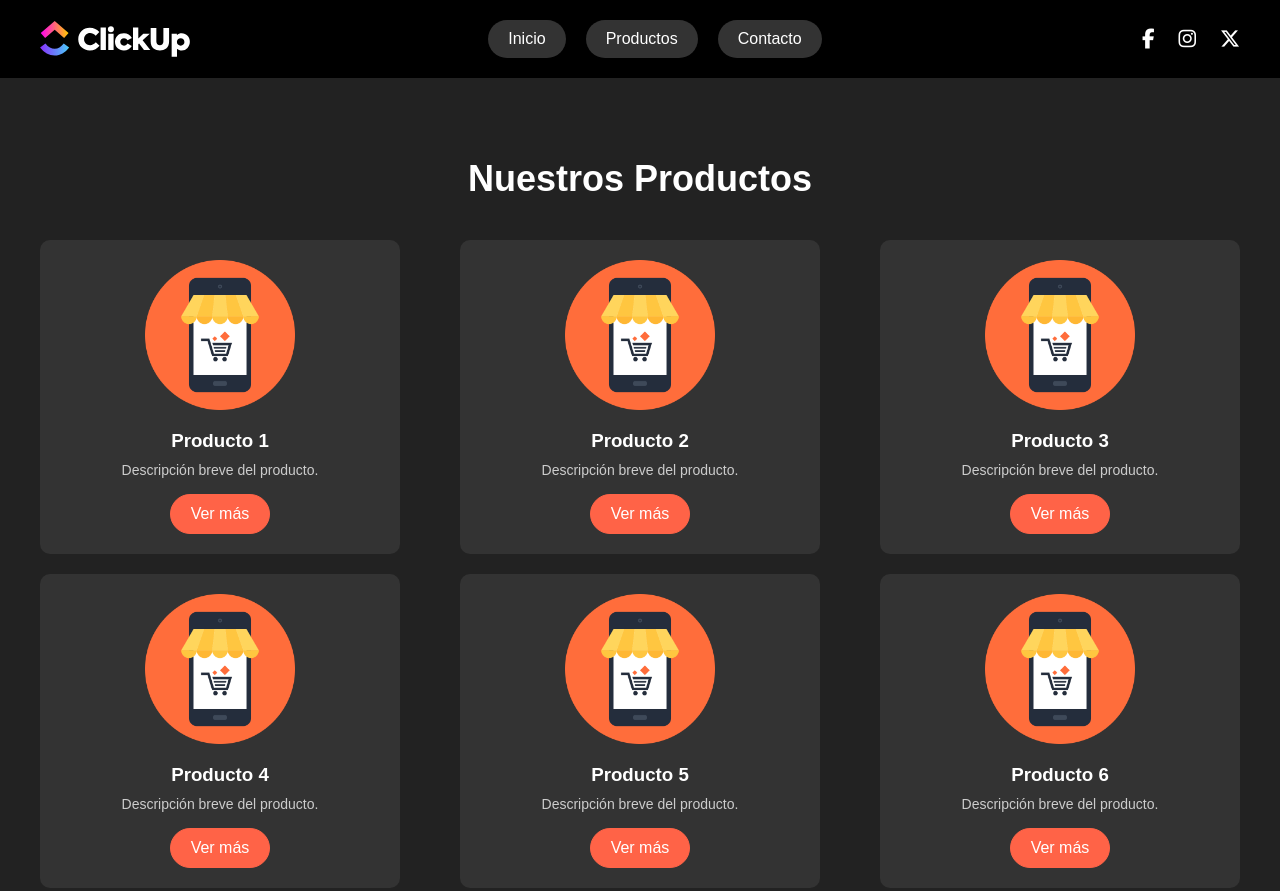
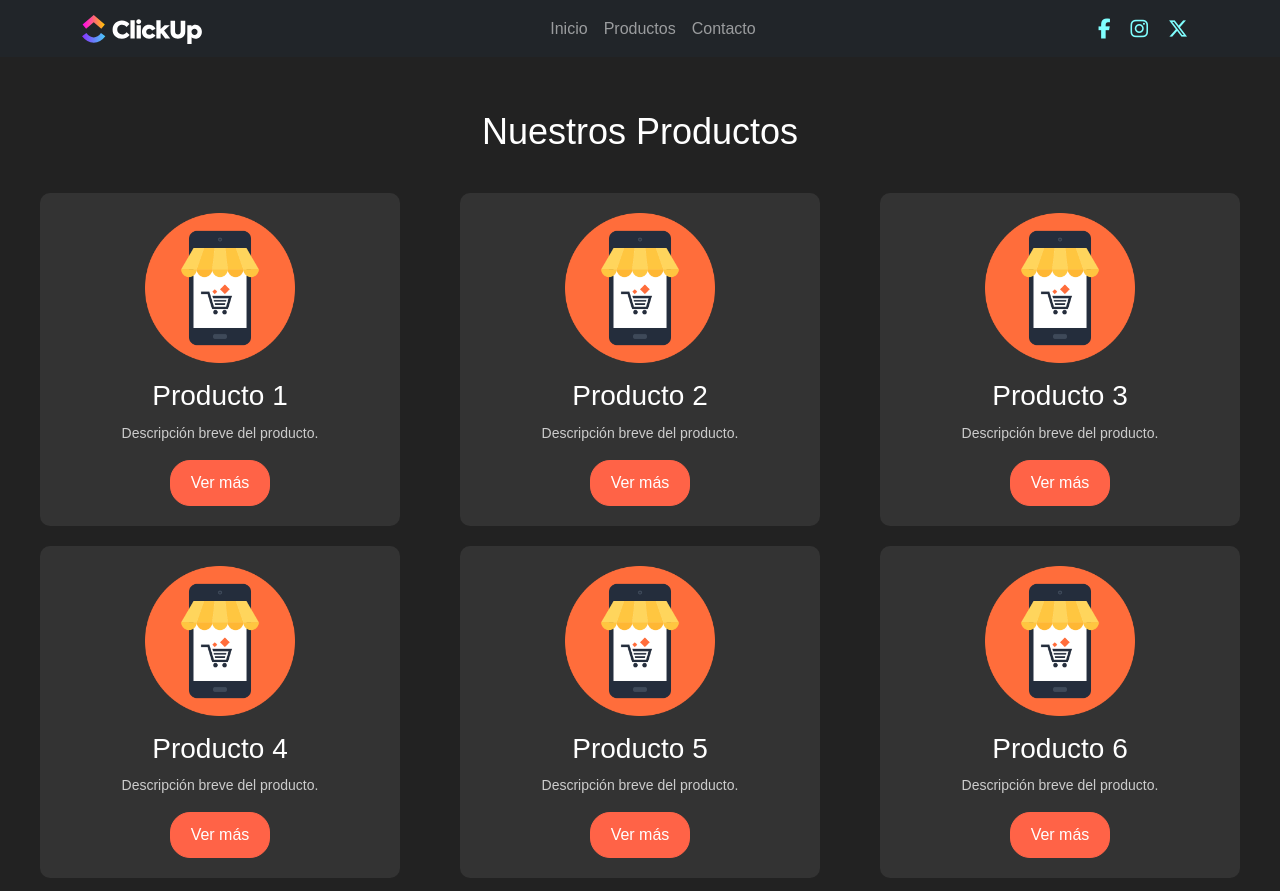
Before and after one commit to siriusharpei/coderhouse_comision96500, a plain HTML site: page pages/products.html in a window 1280 px wide. Shown: the top 891 px of the page. Drawn offline with nearby package versions, Linux system fonts and the light colour scheme.

Commit message:
Agrego menú responsive y ajustes generales

```diff
--- a/css/styles.css
+++ b/css/styles.css
@@ -8,6 +8,7 @@ body {
   background-color: #111;
   color: white;
   font-family: Arial, sans-serif;
+  padding-top: 30px;
 }
 
 .content {
@@ -16,11 +17,31 @@ body {
   padding: 0 40px;
 }
 
-/* HEADER */
+/* --- HEADER --- */
 
 .header {
   background-color: #000;
 }
+
+.navbar-nav {
+  margin: 0 auto; /* empuja el menú al centro */
+}
+
+.navbar .nav-link::after {
+  content: '';
+  position: absolute;
+  bottom: 0;
+  left: 0;
+  width: 0%;
+  height: 2px;
+  background-color: #d67b2a;
+  transition: width 0.3s;
+}
+
+.navbar .nav-link:hover::after {
+  width: 100%;
+}
+
 
 .header .content {
   display: flex;
@@ -59,14 +80,16 @@ body {
 
 .fa-brands {
   font-size: 20px;
+  padding: 10px;
   cursor: pointer;
+  color: rgb(128, 255, 255);
 }
 
 .fa-brands:hover {
   color: tomato;
 }
 
-/* HERO */
+/* --- HERO --- */
 .hero {
   background: tomato url("../img/hero.jpg");
   background-position: center;
@@ -103,7 +126,7 @@ body {
   background-color: #333;
 }
 
-/* PRODUCTS */
+/* --- PRODUCTS --- */
 
 .products {
   background-color: #222;
@@ -165,7 +188,7 @@ body {
   border: #fff solid 1px;
 }
 
-/* CONTACT */
+/* --- CONTACT --- */
 
 .contact {
   background-color: #222;
@@ -217,9 +240,30 @@ body {
   overflow: hidden;
 }
 
-/* FOOTER */
+/* --- FOOTER --- */
 .footer {
   text-align: center;
   padding: 20px 0;
   background-color: #000;
 }
+
+
+/* --- Ajuste para pantallas pequeñas - mobile --- */
+
+@media (max-width: 991px) {
+  .navbar-nav {
+    align-items: center;     /* centra verticalmente en menú colapsado */
+  }
+
+  .navbar .nav-link {
+    font-size: 1.1rem;
+    margin: 8px 0;
+  }
+
+  .fa-brands {
+    margin-top: 15px;
+    padding: 10px;
+    justify-content: center;
+  }
+
+}
--- a/pages/products.html
+++ b/pages/products.html
@@ -5,6 +5,7 @@
     <meta charset="UTF-8">
     <meta name="viewport" content="width=device-width, initial-scale=1.0">
     <title>Products</title>
+    <link href="https://cdn.jsdelivr.net/npm/bootstrap@5.3.3/dist/css/bootstrap.min.css" rel="stylesheet" integrity="sha384-QWTKZyjpPEjISv5WaRU9OFeRpok6YctnYmDr5pNlyT2bRjXh0JMhjY6hW+ALEwIH" crossorigin="anonymous">
     <link rel="stylesheet" href="../css/styles.css">
     <link rel="stylesheet" href="https://cdnjs.cloudflare.com/ajax/libs/font-awesome/6.6.0/css/all.min.css">
 </head>
@@ -13,7 +14,7 @@
 
     <!-- HEADER -->
     <header class="header">
-        <div class="content">
+        <!-- <div class="content">
             <img src="../img/logo-dark-transparent.svg" alt="Logo" class="logo">
 
             <nav class="menu">
@@ -27,7 +28,30 @@
                 <i class="fa-brands fa-instagram"></i>
                 <i class="fa-brands fa-x-twitter"></i>
             </div>
-        </div>
+        </div> -->
+
+        <nav class="navbar navbar-expand-lg navbar-dark bg-dark fixed-top">
+            <div class="container">
+            <a class="navbar-brand" href="../index.html">
+             <img src="../img/logo-dark-transparent.svg" alt="Logo" width="120">
+             </a>
+             <button class="navbar-toggler" type="button" data-bs-toggle="collapse" data-bs-target="#navbarNav" aria-controls="navbarNav" aria-expanded="false" aria-label="Toggle navigation">
+              <span class="navbar-toggler-icon"></span>
+             </button>
+             <div class="collapse navbar-collapse justify-content-end" id="navbarNav">
+             <ul class="navbar-nav">
+                  <li class="nav-item"><a class="nav-link" href="../index.html">Inicio</a></li>
+                  <li class="nav-item"><a class="nav-link" href="./products.html">Productos</a></li>
+                 <li class="nav-item"><a class="nav-link" href="./contact.html">Contacto</a></li>
+                </ul>
+            <div class="navbar-social d-flex justify-content-center mt-3 mt-lg-0">
+                 <a href="#"><i class="fa-brands fa-facebook-f"></i></a>
+                 <a href="#"><i class="fa-brands fa-instagram"></i></a>
+                 <a href="#"><i class="fa-brands fa-x-twitter"></i></a>
+            </div>
+            </div>
+            </div>
+        </nav>
     </header>
 
     <!-- PRODUCTS -->
@@ -85,6 +109,7 @@
     <footer class="footer">
         <p>© 2025 eCommerce. Todos los derechos reservados.</p>
     </footer>
+<script src="https://cdn.jsdelivr.net/npm/bootstrap@5.3.3/dist/js/bootstrap.bundle.min.js"></script>
 
 </body>
 
```
Also changed, not shown: index.html (+35 -3 lines), pages/contact.html (+28 -2 lines).
